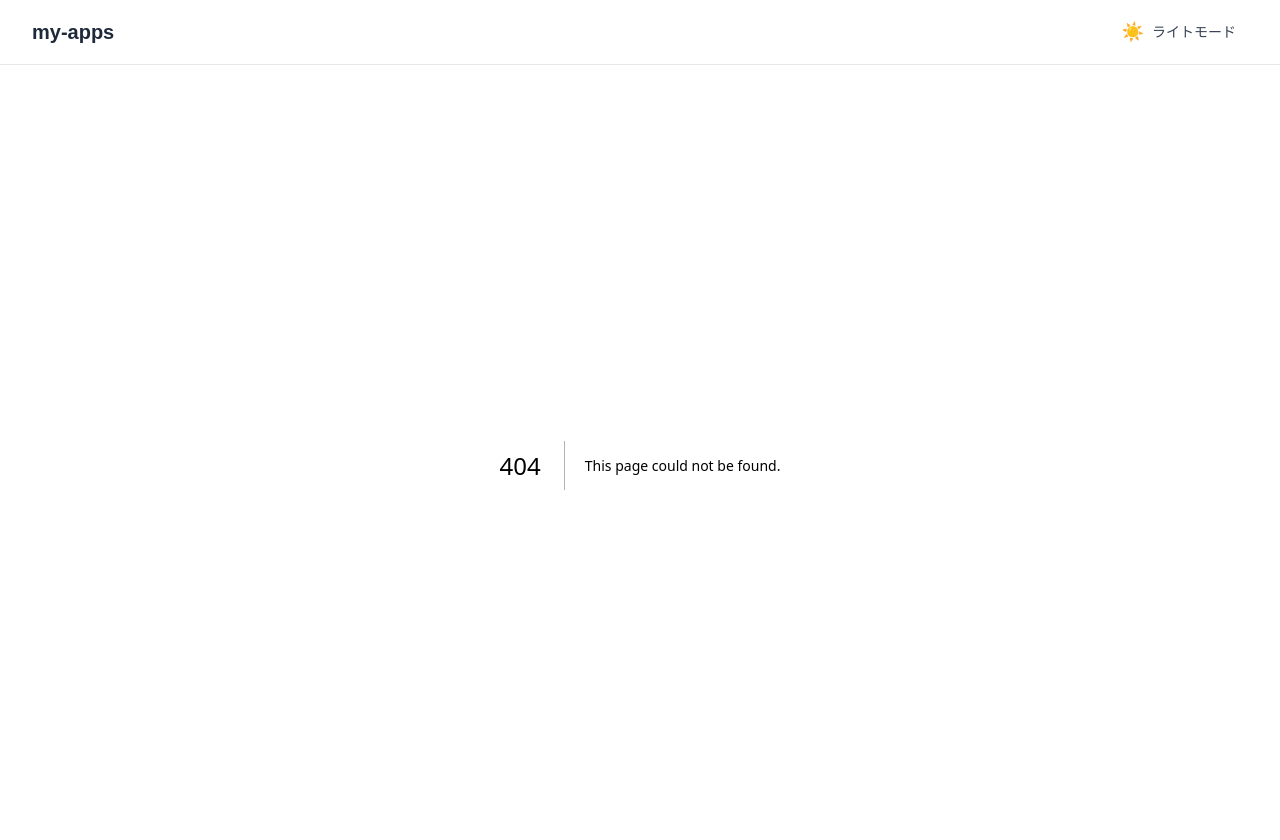
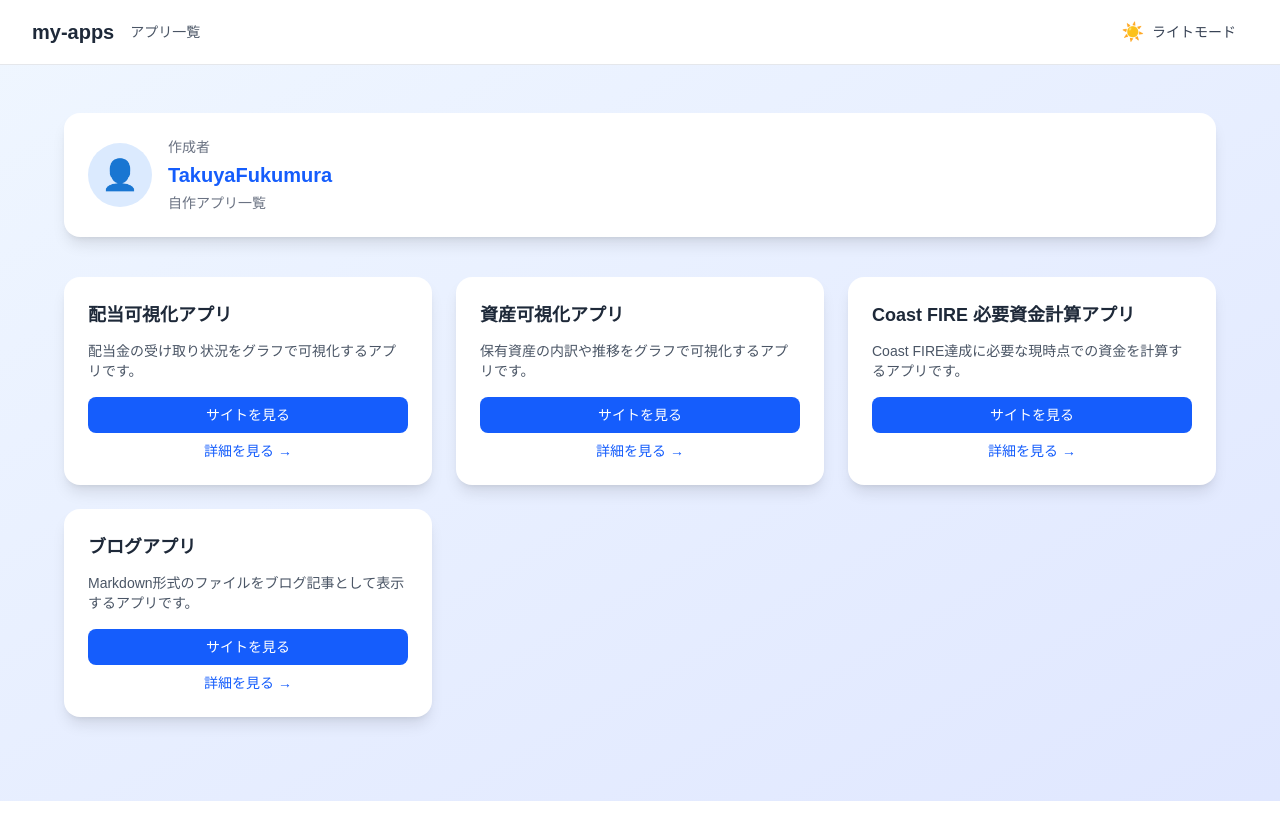
Before and after one commit to TakuyaFukumura/my-apps, a Next.js app: page /apps in a window 1280 px wide. Before the commit this address had no page. Shown: the top 840 px of the page. After the commit the page ends 801 px from the top, so only its background shows below. Built offline with nearby package versions, Linux system fonts and the light colour scheme.

Commit message:
feat: 自作アプリ紹介画面の実装と仕様書作成
Co-authored-by: TakuyaFukumura <53442938+TakuyaFukumura@users.noreply.github.com>

```diff
--- /dev/null
+++ b/src/app/apps/[id]/page.tsx
@@ -0,0 +1,62 @@
+import Link from 'next/link';
+import {notFound} from 'next/navigation';
+import {apps} from '../data';
+
+type Props = {
+    params: Promise<{id: string}>;
+};
+
+export default async function AppDetailPage({params}: Props) {
+    const {id} = await params;
+    const app = apps.find((a) => a.id === id);
+
+    if (!app) {
+        notFound();
+    }
+
+    return (
+        <div className="min-h-[calc(100vh-4rem)] bg-linear-to-br from-blue-50 to-indigo-100 dark:from-gray-900 dark:to-gray-800 py-12 px-4 sm:px-6 lg:px-8">
+            <div className="max-w-2xl mx-auto">
+                <div className="bg-white dark:bg-gray-800 rounded-2xl shadow-lg p-8">
+                    {/* 戻るリンク */}
+                    <Link
+                        href="/apps"
+                        className="inline-flex items-center text-sm text-blue-600 dark:text-blue-400 hover:underline mb-6"
+                    >
+                        ← アプリ一覧に戻る
+                    </Link>
+
+                    {/* アプリ名 */}
+                    <h1 className="text-2xl font-bold text-gray-800 dark:text-gray-200 mb-4">
+                        {app.name}
+                    </h1>
+
+                    {/* 詳細説明 */}
+                    <p className="text-gray-600 dark:text-gray-400 leading-relaxed mb-8">
+                        {app.description}
+                    </p>
+
+                    {/* リンク */}
+                    <div className="flex flex-col sm:flex-row gap-3">
+                        <a
+                            href={app.siteUrl}
+                            target="_blank"
+                            rel="noopener noreferrer"
+                            className="text-center text-sm font-medium text-white bg-blue-600 hover:bg-blue-700 rounded-lg px-6 py-3 transition-colors duration-200"
+                        >
+                            サイトを見る
+                        </a>
+                        <a
+                            href={app.githubUrl}
+                            target="_blank"
+                            rel="noopener noreferrer"
+                            className="text-center text-sm font-medium text-gray-700 dark:text-gray-300 bg-gray-100 dark:bg-gray-700 hover:bg-gray-200 dark:hover:bg-gray-600 rounded-lg px-6 py-3 transition-colors duration-200"
+                        >
+                            GitHubを見る
+                        </a>
+                    </div>
+                </div>
+            </div>
+        </div>
+    );
+}
--- /dev/null
+++ b/src/app/apps/data.ts
@@ -0,0 +1,59 @@
+export type App = {
+    id: string;
+    name: string;
+    shortDescription: string;
+    description: string;
+    githubUrl: string;
+    siteUrl: string;
+};
+
+export const AUTHOR = {
+    name: 'TakuyaFukumura',
+    githubUrl: 'https://github.com/TakuyaFukumura',
+} as const;
+
+export const apps: App[] = [
+    {
+        id: 'divichart',
+        name: '配当可視化アプリ',
+        shortDescription: '配当金の受け取り状況をグラフで可視化するアプリです。',
+        description:
+            '株式や投資信託から受け取った配当金の履歴をグラフで可視化するアプリです。' +
+            '銘柄ごとの配当金や年間推移を一目で確認でき、投資管理に役立てることができます。',
+        githubUrl: 'https://github.com/TakuyaFukumura/divichart-next-js-app',
+        siteUrl: 'https://github.com/TakuyaFukumura/divichart-next-js-app',
+    },
+    {
+        id: 'visuasset',
+        name: '資産可視化アプリ',
+        shortDescription: '保有資産の内訳や推移をグラフで可視化するアプリです。',
+        description:
+            '保有している資産の内訳や時系列での推移をグラフで可視化するアプリです。' +
+            '資産のポートフォリオ管理や資産形成の進捗確認に活用できます。',
+        githubUrl: 'https://github.com/TakuyaFukumura/visuasset-next-js-app',
+        siteUrl: 'https://github.com/TakuyaFukumura/visuasset-next-js-app',
+    },
+    {
+        id: 'coast-fire',
+        name: 'Coast FIRE 必要資金計算アプリ',
+        shortDescription: 'Coast FIRE達成に必要な現時点での資金を計算するアプリです。',
+        description:
+            'Coast FIREとは、現時点で十分な資産を持っていれば、' +
+            'その後は運用益のみで将来の目標資産額に到達できる状態を指します。' +
+            'このアプリでは、目標退職年齢・目標資産額・期待利回りなどのパラメータを入力することで、' +
+            'Coast FIRE達成に必要な現時点での資金を計算します。',
+        githubUrl: 'https://github.com/TakuyaFukumura/coast-fire-next-js-app',
+        siteUrl: 'https://github.com/TakuyaFukumura/coast-fire-next-js-app',
+    },
+    {
+        id: 'blog',
+        name: 'ブログアプリ',
+        shortDescription: 'Markdown形式のファイルをブログ記事として表示するアプリです。',
+        description:
+            'Markdown形式（.md）で書かれたファイルをブログ記事として表示するアプリです。' +
+            '記事の一覧表示や個別記事の表示に対応しており、' +
+            'シンプルなブログプラットフォームとして利用できます。',
+        githubUrl: 'https://github.com/TakuyaFukumura/blog-next-js-app',
+        siteUrl: 'https://github.com/TakuyaFukumura/blog-next-js-app',
+    },
+];
--- /dev/null
+++ b/src/app/apps/page.tsx
@@ -0,0 +1,65 @@
+import Link from 'next/link';
+import {AUTHOR, apps} from './data';
+
+export default function AppsPage() {
+    return (
+        <div className="min-h-[calc(100vh-4rem)] bg-linear-to-br from-blue-50 to-indigo-100 dark:from-gray-900 dark:to-gray-800 py-12 px-4 sm:px-6 lg:px-8">
+            <div className="max-w-6xl mx-auto">
+
+                {/* 作成者情報 */}
+                <div className="bg-white dark:bg-gray-800 rounded-2xl shadow-lg p-6 mb-10 flex flex-col sm:flex-row items-center gap-4">
+                    <div className="flex-shrink-0 w-16 h-16 bg-blue-100 dark:bg-blue-900 rounded-full flex items-center justify-center text-3xl">
+                        👤
+                    </div>
+                    <div className="text-center sm:text-left">
+                        <p className="text-sm text-gray-500 dark:text-gray-400 mb-1">作成者</p>
+                        <a
+                            href={AUTHOR.githubUrl}
+                            target="_blank"
+                            rel="noopener noreferrer"
+                            className="text-xl font-bold text-blue-600 dark:text-blue-400 hover:underline"
+                        >
+                            {AUTHOR.name}
+                        </a>
+                        <p className="text-sm text-gray-500 dark:text-gray-400 mt-1">
+                            自作アプリ一覧
+                        </p>
+                    </div>
+                </div>
+
+                {/* アプリ一覧 */}
+                <div className="grid grid-cols-1 sm:grid-cols-2 lg:grid-cols-3 gap-6">
+                    {apps.map((app) => (
+                        <div
+                            key={app.id}
+                            className="bg-white dark:bg-gray-800 rounded-2xl shadow-lg p-6 flex flex-col hover:shadow-xl hover:-translate-y-1 transition-all duration-200"
+                        >
+                            <h2 className="text-lg font-bold text-gray-800 dark:text-gray-200 mb-3">
+                                {app.name}
+                            </h2>
+                            <p className="text-sm text-gray-600 dark:text-gray-400 flex-1 mb-4">
+                                {app.shortDescription}
+                            </p>
+                            <div className="flex flex-col gap-2 mt-auto">
+                                <a
+                                    href={app.siteUrl}
+                                    target="_blank"
+                                    rel="noopener noreferrer"
+                                    className="text-center text-sm font-medium text-white bg-blue-600 hover:bg-blue-700 rounded-lg px-4 py-2 transition-colors duration-200"
+                                >
+                                    サイトを見る
+                                </a>
+                                <Link
+                                    href={`/apps/${app.id}`}
+                                    className="text-center text-sm font-medium text-blue-600 dark:text-blue-400 hover:underline"
+                                >
+                                    詳細を見る →
+                                </Link>
+                            </div>
+                        </div>
+                    ))}
+                </div>
+            </div>
+        </div>
+    );
+}
--- a/src/app/components/Header.tsx
+++ b/src/app/components/Header.tsx
@@ -1,5 +1,6 @@
 'use client';
 
+import Link from 'next/link';
 import {useDarkMode} from './DarkModeProvider';
 
 export default function Header() {
@@ -35,10 +36,20 @@ export default function Header() {
             border-gray-200 dark:border-gray-700 sticky top-0 z-50">
             <div className="max-w-7xl mx-auto px-4 sm:px-6 lg:px-8">
                 <div className="flex justify-between items-center h-16">
-                    <div className="flex items-center">
+                    <div className="flex items-center gap-4">
                         <h1 className="text-xl font-semibold text-gray-800 dark:text-gray-200">
-                            my-apps
+                            <Link href="/" className="hover:opacity-80 transition-opacity">
+                                my-apps
+                            </Link>
                         </h1>
+                        <nav>
+                            <Link
+                                href="/apps"
+                                className="text-sm font-medium text-gray-600 dark:text-gray-300 hover:text-blue-600 dark:hover:text-blue-400 transition-colors duration-200"
+                            >
+                                アプリ一覧
+                            </Link>
+                        </nav>
                     </div>
 
                     <div className="flex items-center">
```
Also changed, not shown: 2 other files (tests, documents, lock files or other folders).
